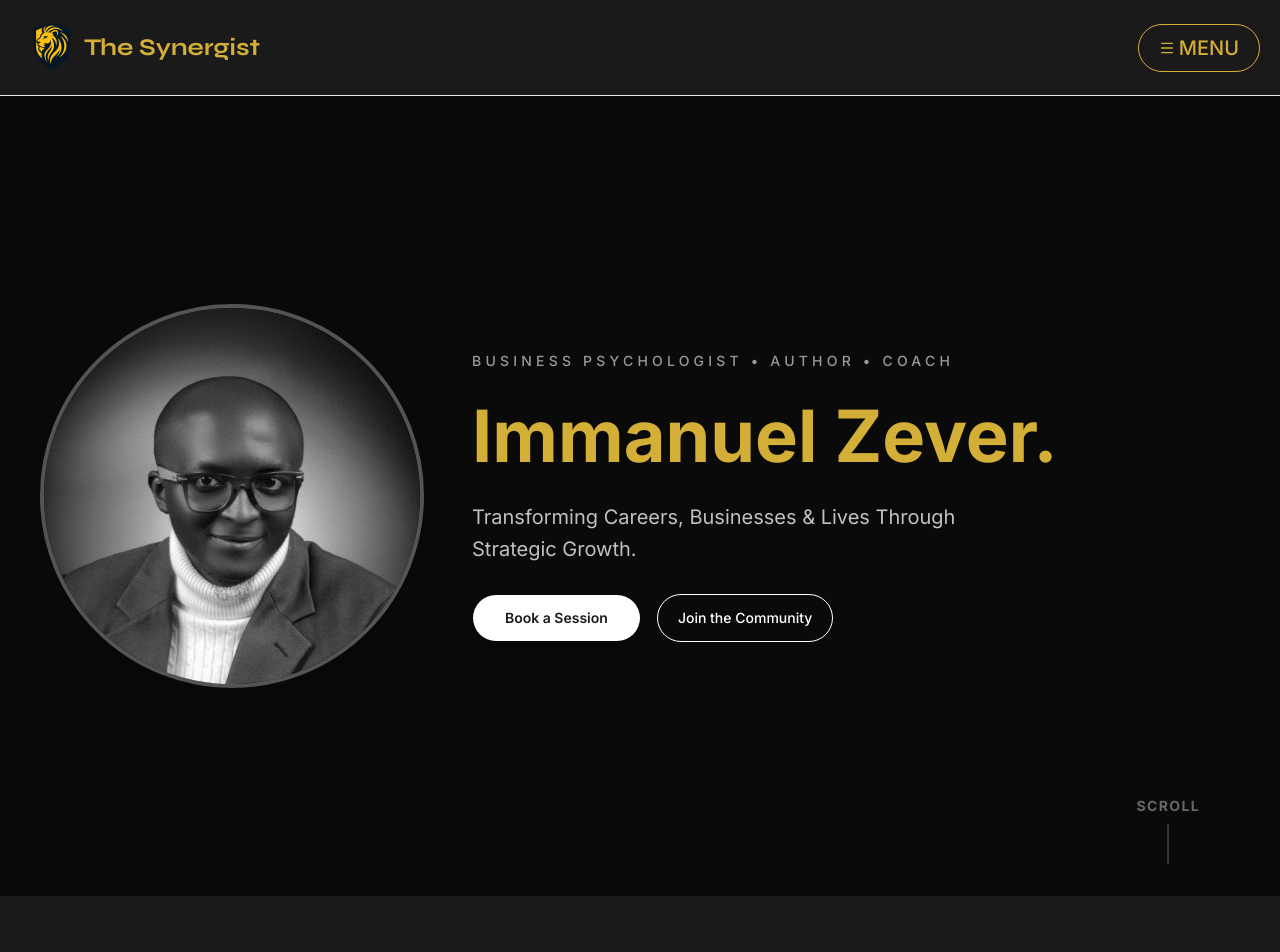
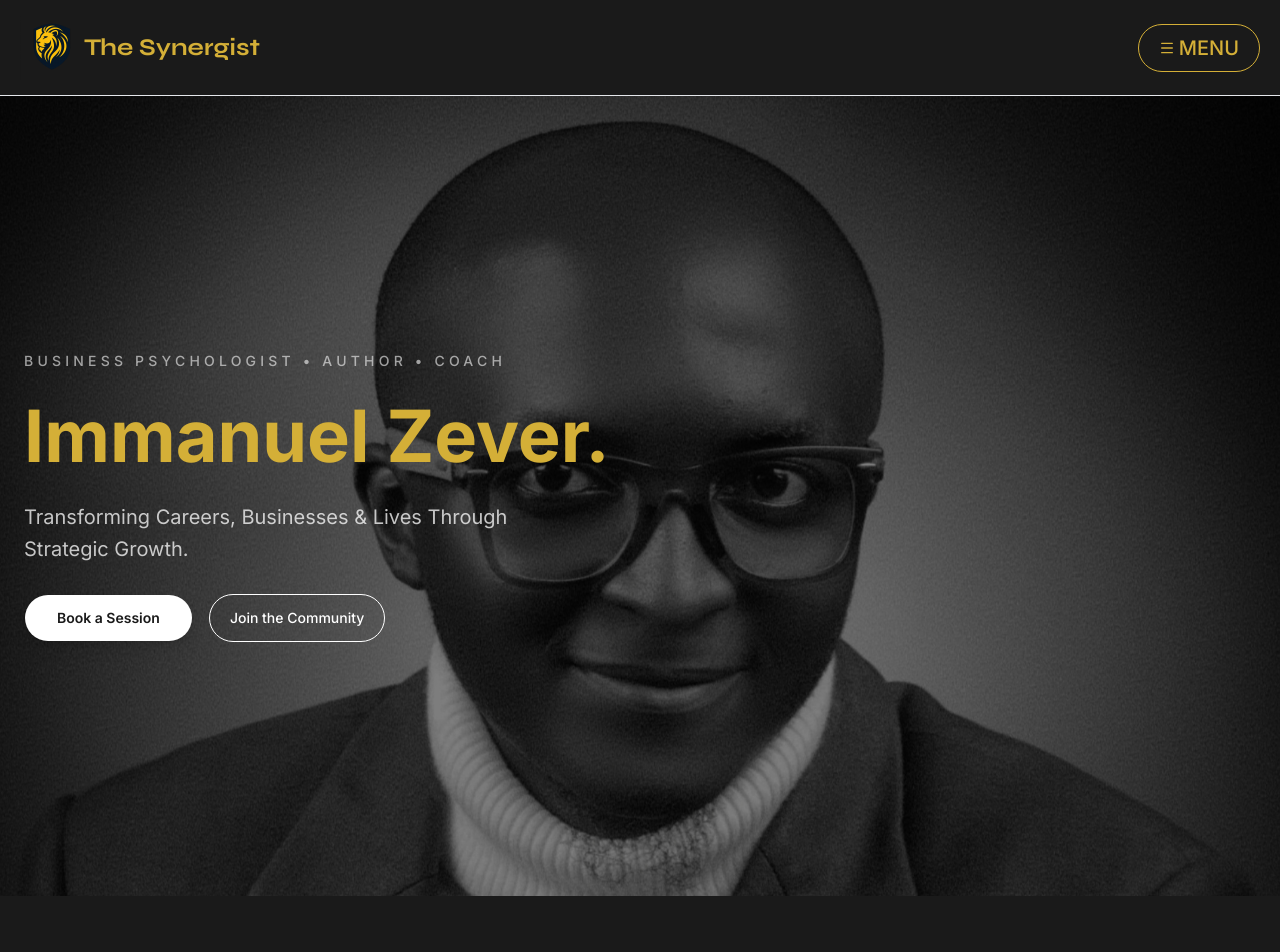
Before and after one commit to IdyegeNathaniel/the-synergist, a Next.js app: page / in a window 1280 px wide. Shown: the top 952 px of the page. Built offline with nearby package versions, Linux system fonts and the light colour scheme.

Commit message:
Feat: Hero Comp

```diff
--- a/components/Layouts/hero.tsx
+++ b/components/Layouts/hero.tsx
@@ -5,25 +5,18 @@ import { Button } from "../ui/button";
 import Link from "next/link";
 
 const Hero: React.FC = () => {
+  const HeroBg = {
+    backgroundImage: `url(${HeadShot.src})`,
+    backgroundPosition: "center 20%",
+    backgroundSize: "cover",
+    backgroundRepeat: "no-repeat",
+  };
   return (
-    <section
-      className="w-full h-screen relative bg-cover bg-center bg-main"
-    >
-      <div className="absolute inset-0 bg-black/60" />
-      <div className="relative z-10 container max-w-7xl h-full mx-auto px-10 flex items-center">
-        <div className="flex flex-col md:flex-row items-center gap-12 w-full">
-          <div className="shrink-0">
-            <Image
-              src={HeadShot}
-              alt="head-shot"
-              className="w-64 h-64 md:w-96 md:h-96 rounded-full object-cover object-top border-4 border-white/30 shadow-2xl"
-              loading="lazy"
-            />
-          </div>
-
-
+    <section className="relative w-full h-screen bg-contain" style={HeroBg}>
+      <div className="absolute inset-0 bg-black/50" />
+      <div className="relative container max-w-7xl h-full mx-auto px-6 flex items-center z-10">
         <div className="flex flex-col gap-5 text-white text-center md:text-left">
-            <p className="text-sm uppercase tracking-[0.3em] text-soft/60 font-medium ">
+          <p className="text-sm uppercase tracking-[0.3em] text-soft/60 font-medium">
             Business Psychologist • Author • Coach
           </p>
           <h1 className="text-5xl md:text-7xl font-bold leading-tight text-primary font-inter">
@@ -33,22 +26,27 @@ const Hero: React.FC = () => {
             Transforming Careers, Businesses & Lives Through Strategic Growth.
           </p>
 
-            <div className="flex flex-wrap gap-4 mt-2 justify-center md:justify-start">
-              <Button variant={"default"} size="lg" className="px-8 py-3 cursor-pointer" asChild>
-                <Link target="_blank" href="mailto:247synergytribe@gmail.com?subject=I Want to Book a Session">Book a Session</Link>
+          <div className="flex flex-col md:flex-row gap-4 mt-2 justify-center md:justify-start">
+            <Button
+              variant={"default"}
+              size="lg"
+              className="px-8 py-3 cursor-pointer"
+              asChild
+            >
+              <Link
+                target="_blank"
+                href="mailto:247synergytribe@gmail.com?subject=I Want to Book a Session"
+              >
+                Book a Session
+              </Link>
             </Button>
-              <Button variant="outline" size="lg" className="" asChild>
-                <Link target="_blank" href="https://forms.gle/TKdpXnH7barHKJNm7">Join the Community</Link>
+            <Button variant="outline" size="lg" asChild>
+              <Link target="_blank" href="https://forms.gle/TKdpXnH7barHKJNm7">
+                Join the Community
+              </Link>
             </Button>
           </div>
         </div>
-        </div>
-      </div>
-
-
-      <div className="absolute bottom-8 right-12 -translate-x-1/2 z-10 flex flex-col items-center gap-2 text-soft/40 animate-pulse">
-        <span className="text-sm uppercase tracking-widest font-bold">Scroll</span>
-        <div className="w-0.5 h-10 bg-soft/20" />
       </div>
     </section>
   );
```
Lines whose indentation alone changed are shown as unchanged.
